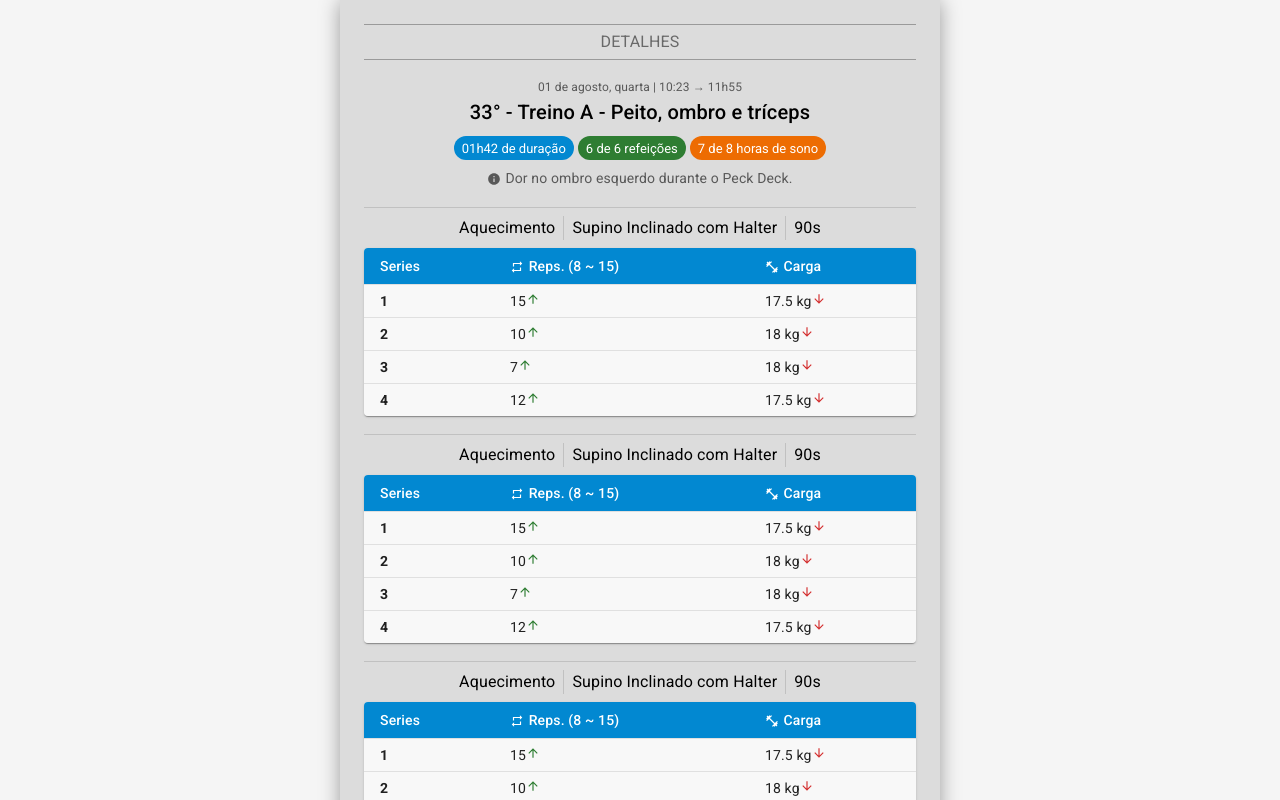
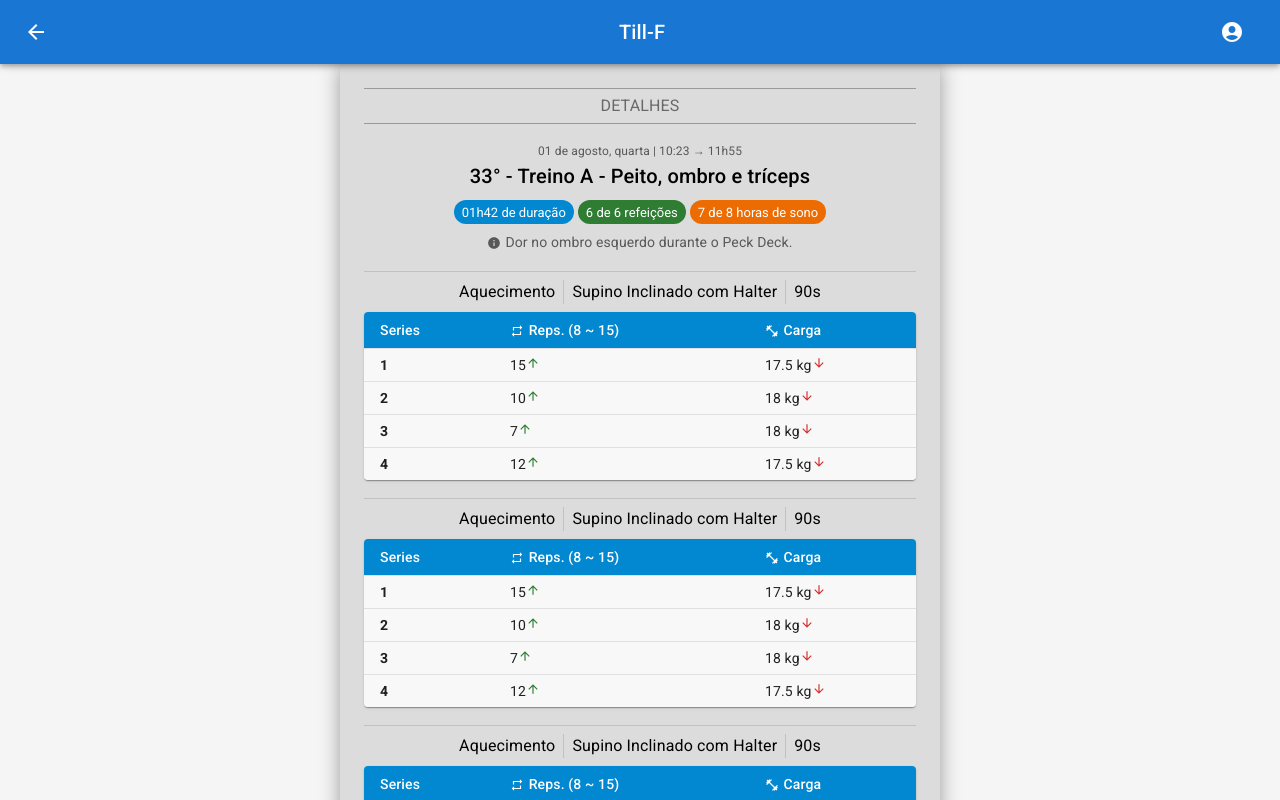
Before and after one commit to wilsondefreitas-dev/till-f, a Next.js app: page /details/1 in a window 1280 px wide. Shown: the top 800 px of the page. Built offline with nearby package versions, Linux system fonts and the light colour scheme; a web font is replaced by a local one.

Commit message:
create menuAppBar

```diff
--- a/app/(routes)/details/[id]/page.jsx
+++ b/app/(routes)/details/[id]/page.jsx
@@ -9,11 +9,14 @@ import ArrowUpwardIcon from "@mui/icons-material/ArrowUpward";
 import ArrowDownwardIcon from "@mui/icons-material/ArrowDownward";
 import Divider from "@mui/material/Divider";
 import InfoIcon from "@mui/icons-material/Info";
+import MenuAppBar from "../../../_components/MenuAppBar";
 
 export default function Page({ params }) {
   const { id } = params;
   console.log(id);
   return (
+    <>
+      <MenuAppBar />
       <MainContainer maxWidth="sm">
         <Header>detalhes</Header>
 
@@ -165,6 +168,7 @@ export default function Page({ params }) {
         </Typography>
       </Stack> */}
       </MainContainer>
+    </>
   );
 }
 
--- a/app/(routes)/feed/page.jsx
+++ b/app/(routes)/feed/page.jsx
@@ -4,9 +4,12 @@ import Typography from "@mui/material/Typography";
 import TrainingCard from "./components/TrainingCard";
 import Container from "@mui/material/Container";
 import NewTrainingButton from "./components/NewTrainingButton";
+import MenuAppBar from "../../_components/MenuAppBar";
 
 export default function Feed() {
   return (
+    <>
+      <MenuAppBar showBackButton={false} />
       <MainContainer maxWidth="sm">
         <NewTrainingButton />
         <Header>histórico</Header>
@@ -17,6 +20,7 @@ export default function Feed() {
           ))}
         </HistoricContainer>
       </MainContainer>
+    </>
   );
 }
 
--- /dev/null
+++ b/app/_components/MenuAppBar.jsx
@@ -0,0 +1,79 @@
+import * as React from "react";
+import { useRouter } from "next/navigation";
+import AppBar from "@mui/material/AppBar";
+import Toolbar from "@mui/material/Toolbar";
+import Typography from "@mui/material/Typography";
+import IconButton from "@mui/material/IconButton";
+import ArrowBackIcon from "@mui/icons-material/ArrowBack";
+import AccountCircle from "@mui/icons-material/AccountCircle";
+import MenuItem from "@mui/material/MenuItem";
+import Menu from "@mui/material/Menu";
+
+export default function MenuAppBar({ showBackButton = true }) {
+  const [anchorEl, setAnchorEl] = React.useState(null);
+
+  const router = useRouter();
+
+  const handleMenu = (event) => {
+    setAnchorEl(event.currentTarget);
+  };
+
+  const handleClose = () => {
+    setAnchorEl(null);
+  };
+
+  return (
+    <AppBar position="sticky">
+      <Toolbar>
+        <IconButton
+          size="large"
+          edge="start"
+          color="inherit"
+          aria-label="menu"
+          sx={{ mr: 2, visibility: showBackButton ? "visible" : "hidden" }}
+          onClick={() => router.back()}
+        >
+          <ArrowBackIcon />
+        </IconButton>
+
+        <Typography
+          variant="h6"
+          component="div"
+          sx={{ flexGrow: 1, textAlign: "center" }}
+        >
+          Till-F
+        </Typography>
+        <div>
+          <IconButton
+            size="large"
+            aria-label="account of current user"
+            aria-controls="menu-appbar"
+            aria-haspopup="true"
+            onClick={handleMenu}
+            color="inherit"
+          >
+            <AccountCircle />
+          </IconButton>
+          <Menu
+            id="menu-appbar"
+            anchorEl={anchorEl}
+            anchorOrigin={{
+              vertical: "top",
+              horizontal: "right",
+            }}
+            keepMounted
+            transformOrigin={{
+              vertical: "top",
+              horizontal: "right",
+            }}
+            open={Boolean(anchorEl)}
+            onClose={handleClose}
+          >
+            <MenuItem onClick={handleClose}>Profile</MenuItem>
+            <MenuItem onClick={handleClose}>My account</MenuItem>
+          </Menu>
+        </div>
+      </Toolbar>
+    </AppBar>
+  );
+}
```
Lines whose indentation alone changed are shown as unchanged.
